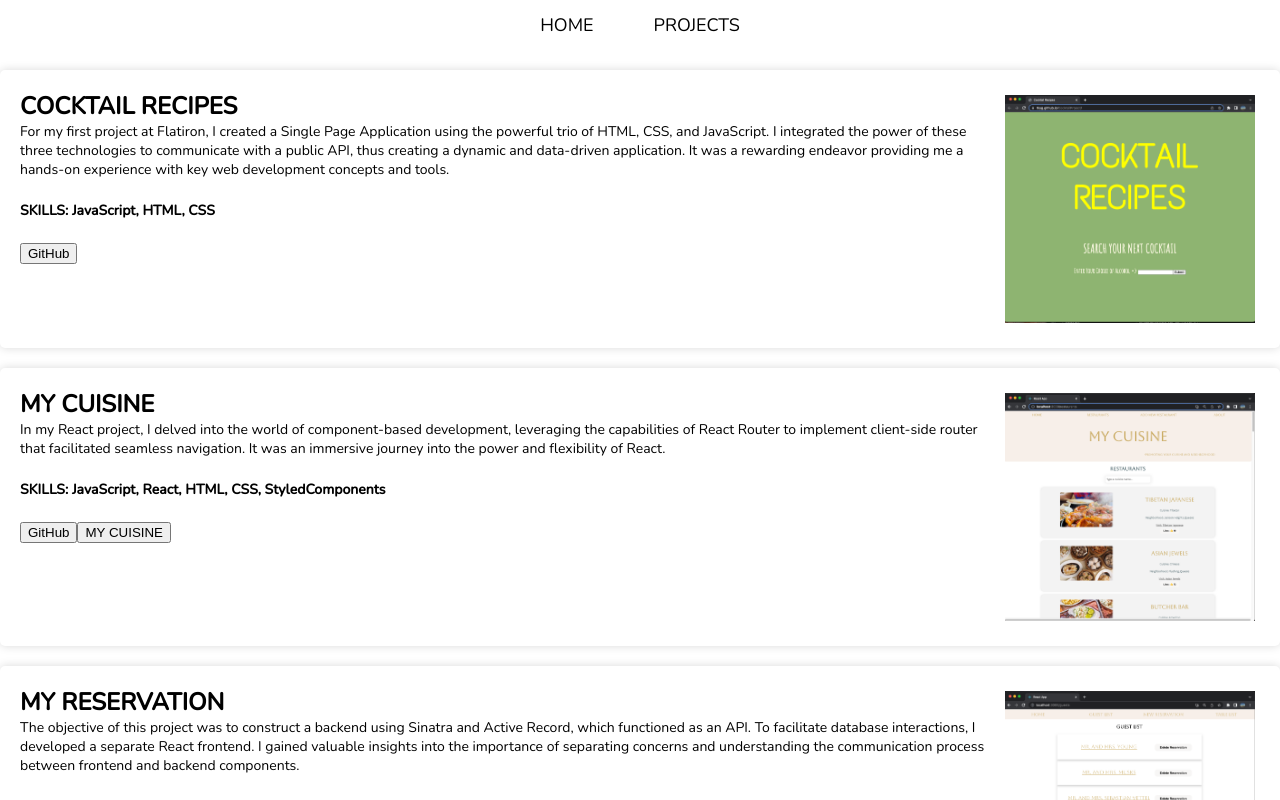
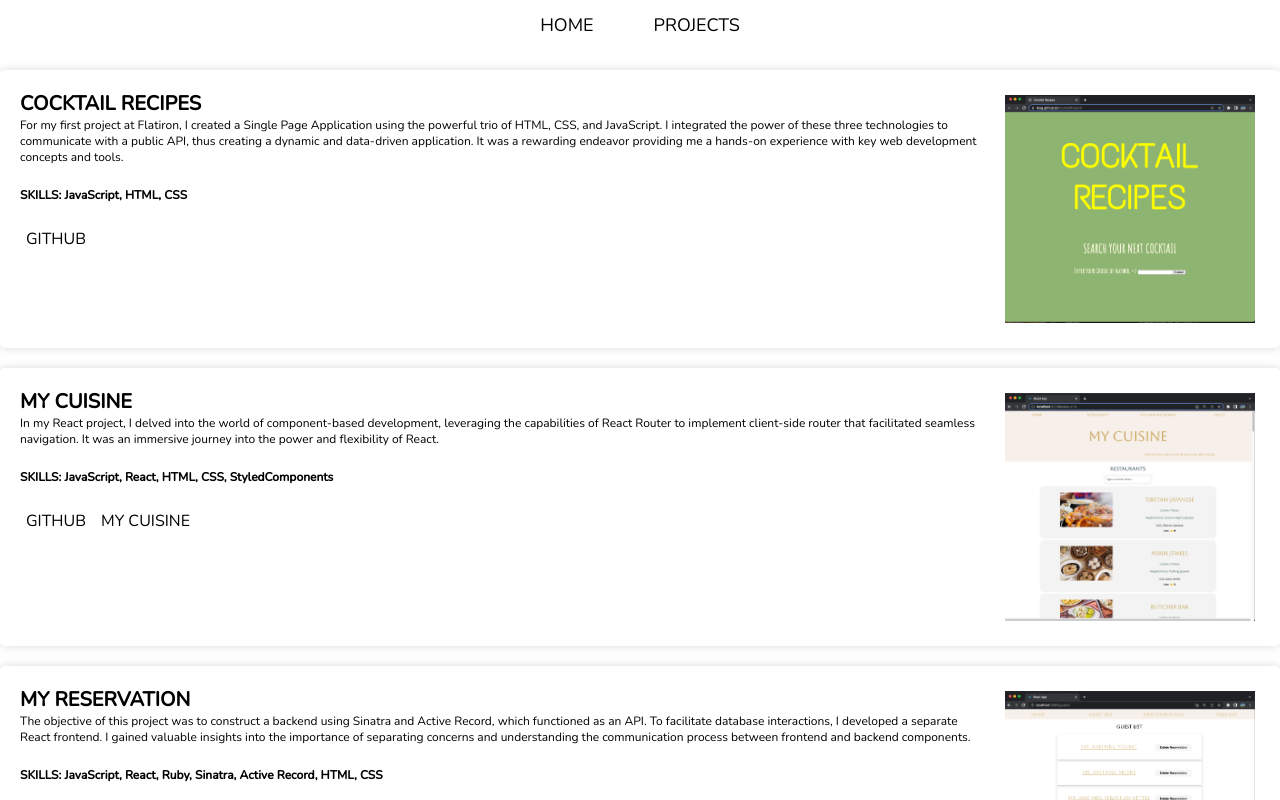
Before and after one commit to tkyg/my_portfolio, a React (Create React App) app: page /projects in a window 1280 px wide. Shown: the top 800 px of the page. Built offline with nearby package versions, Linux system fonts and the light colour scheme; a web font is replaced by a local one.

Commit message:
added contact me/email js

```diff
--- a/package.json
+++ b/package.json
@@ -3,6 +3,7 @@
   "version": "0.1.0",
   "private": true,
   "dependencies": {
+    "@emailjs/browser": "^3.11.0",
     "@fortawesome/fontawesome-svg-core": "^6.4.0",
     "@fortawesome/free-solid-svg-icons": "^6.4.0",
     "@fortawesome/react-fontawesome": "^0.2.0",
--- a/src/components/navigation/Footer.jsx
+++ b/src/components/navigation/Footer.jsx
@@ -19,7 +19,7 @@ const Footer = () => {
           <span>MEDIUM</span>
         </a>
       </div>
-      <p>&copy; Tenzin Tenkyong 2023</p>
+      <p> Designed & Developed by Tenzin Tenkyong 2023</p>
     </div>
   );
 };
--- a/src/components/pages/Home.jsx
+++ b/src/components/pages/Home.jsx
@@ -1,8 +1,22 @@
-import React from 'react'
+import React, { useRef } from 'react'
 import '../styles/home.css'
 import TenzinResume from '../public/TenzinResume.pdf'
+import emailjs from '@emailjs/browser';
 
 const Home = () => {
+
+  const form = useRef();
+
+  const sendEmail = (e) => {
+    e.preventDefault();
+
+    emailjs.sendForm('service_qigqb4c', 'template_6z0ywdx', form.current, 'Rvy3D87jWtgL53MtZ')
+      .then((result) => {
+          console.log(result.text);
+      }, (error) => {
+          console.log(error.text);
+      });
+  };
 
   return (
     <div className='home'>
@@ -75,6 +89,20 @@ const Home = () => {
           <br/>
         </ol>
       </div>
+      <section>
+        <div>
+          <h2>Contact Me</h2>
+          <form ref={form} onSubmit={sendEmail}>
+            <label>Name</label>
+            <input type="text" name="user_name" />
+            <label>Email</label>
+            <input type="email" name="user_email" />
+            <label>Message</label>
+            <textarea name="message" />
+            <input type="submit" value="Send" />
+          </form>
+        </div>
+      </section>
     </div>
   )
 }
--- a/src/components/pages/ProjectCard.jsx
+++ b/src/components/pages/ProjectCard.jsx
@@ -2,13 +2,6 @@ import React from 'react'
 import '../styles/projectcard.css'
 
 const ProjectCard = (props) => {
-
-  const handleGitHubClick = () => {
-    window.open(props.github, '_blank')
-  }
-  const handleLinkClick = () => {
-    window.open(props.link, '_blank')
-  }
 
   return (
     <div className='project'>
@@ -19,9 +12,9 @@ const ProjectCard = (props) => {
           <br />
           <p className='project-skill'>SKILLS: {props.skills}</p>
           <br/>
-          <div>
-            <button onClick={handleGitHubClick}>GitHub</button>
-            {props.link && <button onClick={handleLinkClick}>{props.name}</button>}
+          <div className='siteLink'>
+            <a href={props.github} target='_blank' rel="noopener noreferrer">GITHUB</a>
+            {props.link && <a href={props.link} target='_blank' rel="noopener noreferrer">{props.name}</a>}
           </div>
           </div>
         <div className='project-image'>
--- a/src/components/styles/projectcard.css
+++ b/src/components/styles/projectcard.css
@@ -2,7 +2,6 @@
   display: flex;
   align-items: center;
   background-color: #ffffff;
-  /* background-color: #808080; */
   color: #808080;
   border-radius: 5px;
   box-shadow: 0 0 10px rgba(0, 0, 0, 0.15);
@@ -21,6 +20,23 @@
   flex: 1;
 }
 
+.siteLink a{
+  display: inline-block;
+  cursor: pointer;
+  text-decoration: none;
+  margin-right: 5px;
+  padding: 5px 10px;
+  box-shadow: inset 0 0 0 0 #54b3d6;
+  color: black;
+  transition: color .3s ease-in-out, box-shadow .3s ease-in-out;
+  border-radius: 3px;
+}
+.siteLink a:hover,
+.siteLink a:focus {
+  color: #fff;
+  box-shadow: inset 200px 0 0 0 #54b3d6;
+}
+
 .project-info {
   margin-bottom: 10px;
   font-weight: lighter;
@@ -34,8 +50,6 @@
 .project p {
   font-size: 14px;
   color: black;
-  /* font-weight: lighter; */
-  /* font-weight: bold; */
 }
 
 .project-skill {
@@ -61,6 +75,14 @@
     align-items: flex-start;
   }
 
+  .project h1 {
+    font-size: 20px;
+  }
+
+  .project p {
+    font-size: 12px;
+  }
+
   .project-content {
     flex-direction: row;
   }
@@ -69,4 +91,9 @@
     margin-right: 20px;
     flex: 1;
   }
+
+  .siteLink a {
+    margin-right: 3px;
+    padding: 3px 6px;
+  }
 }
```
Also changed, not shown: 1 other file (tests, documents, lock files or other folders).
